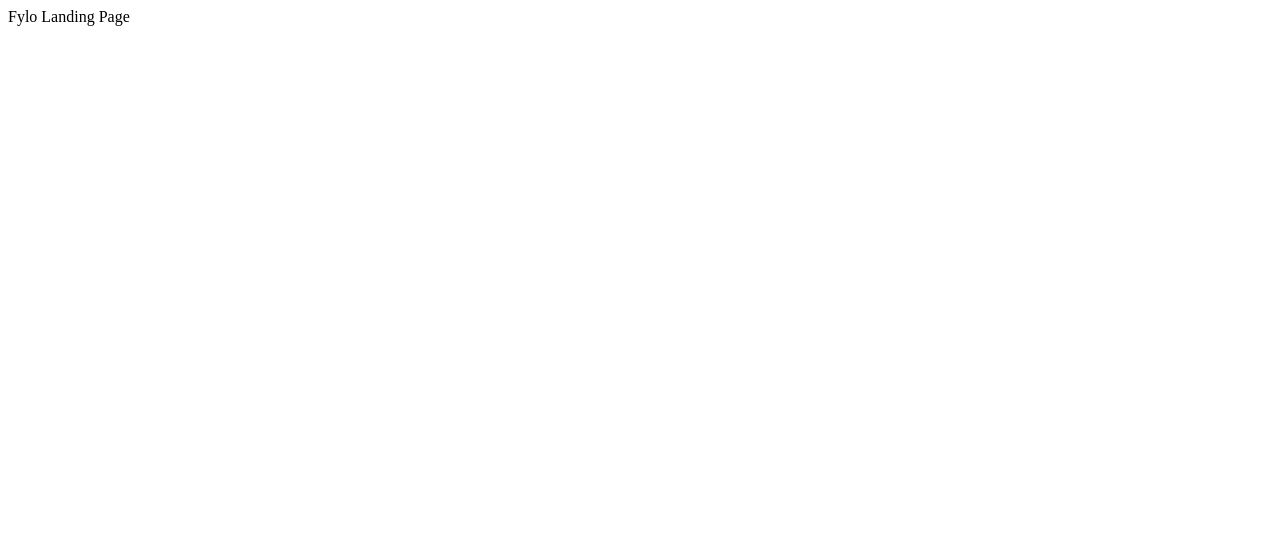
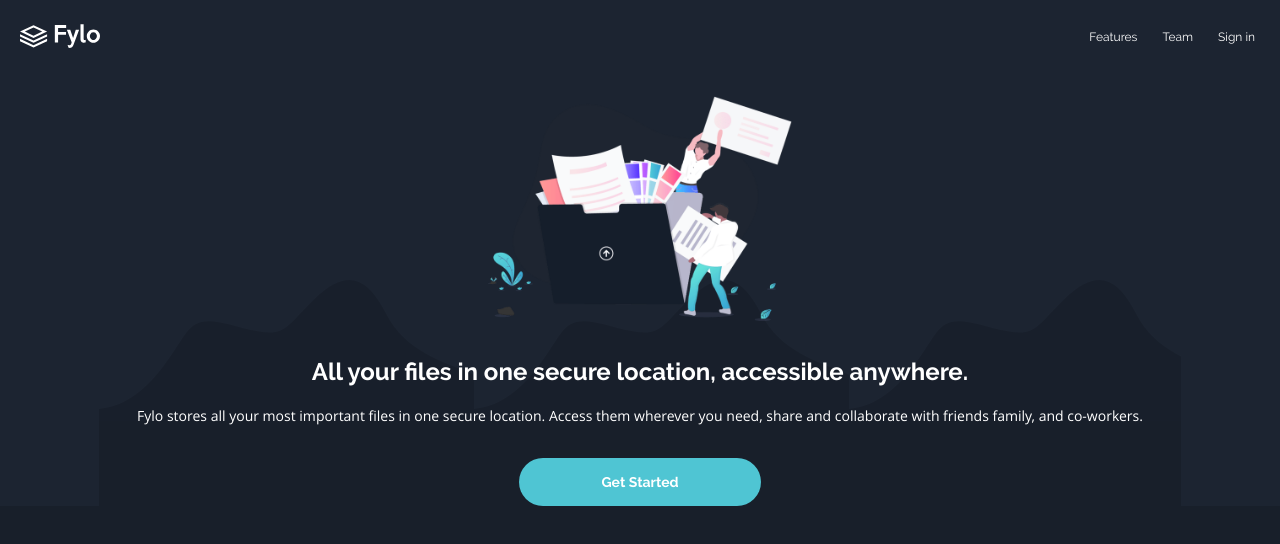
Before and after one commit to thismarcoantonio/frontend-mentor-challenges, a plain HTML site: page fylo-landing-page/index.html in a window 1280 px wide. Drawn offline with Linux system fonts and the light colour scheme.

Commit message:
[add] adding hero and header page parts;

```diff
--- a/fylo-landing-page/index.html
+++ b/fylo-landing-page/index.html
@@ -1,12 +1,32 @@
 <!DOCTYPE html>
 <html lang="en">
 <head>
-  <meta charset="UTF-8">
-  <meta name="viewport" content="width=device-width, initial-scale=1.0">
-  <link rel="stylesheet" href="./style.css">
+  <meta charset="UTF-8" />
+  <meta name="viewport" content="width=device-width, initial-scale=1.0" />
+  <link rel="stylesheet" href="./style.fonts.css" />
+  <link rel="stylesheet" href="./style.reset.css" />
+  <link rel="stylesheet" href="./style.main.css" />
   <title>Fylo - File Archiver</title>
 </head>
 <body>
-  Fylo Landing Page
+  <header class="header">
+    <img class="header__logo" src="./static/images/logo.svg" alt="Fylo" title="Fylo" />
+    <nav>
+      <ul class="header__menu">
+        <li><a href="#" class="header__menu-item">Features</a></li>
+        <li><a href="#" class="header__menu-item">Team</a></li>
+        <li><a href="#" class="header__menu-item">Sign in</a></li>
+      </ul>
+    </nav>
+  </header>
+
+  <section class="hero">
+    <img class="hero__image" src="./static/images/illustration-intro.png" alt="Get started with Fylo" title="Get started with Fylo" />
+    <div class="hero__content">
+      <h1 class="hero__title">All your files in one secure location, accessible anywhere.</h1>
+      <p class="hero__description">Fylo stores all your most important files in one secure location. Access them wherever you need, share and collaborate with friends family, and co-workers.</p>
+      <a href="#" class="button">Get Started</a>
+    </div>
+  </section>
 </body>
 </html>
```
Also changed, not shown: fylo-landing-page/static/images/bg-curvy-mobile.svg (added), fylo-landing-page/static/images/illustration-intro.png (added), fylo-landing-page/static/images/logo.svg (added), 1 other file.
